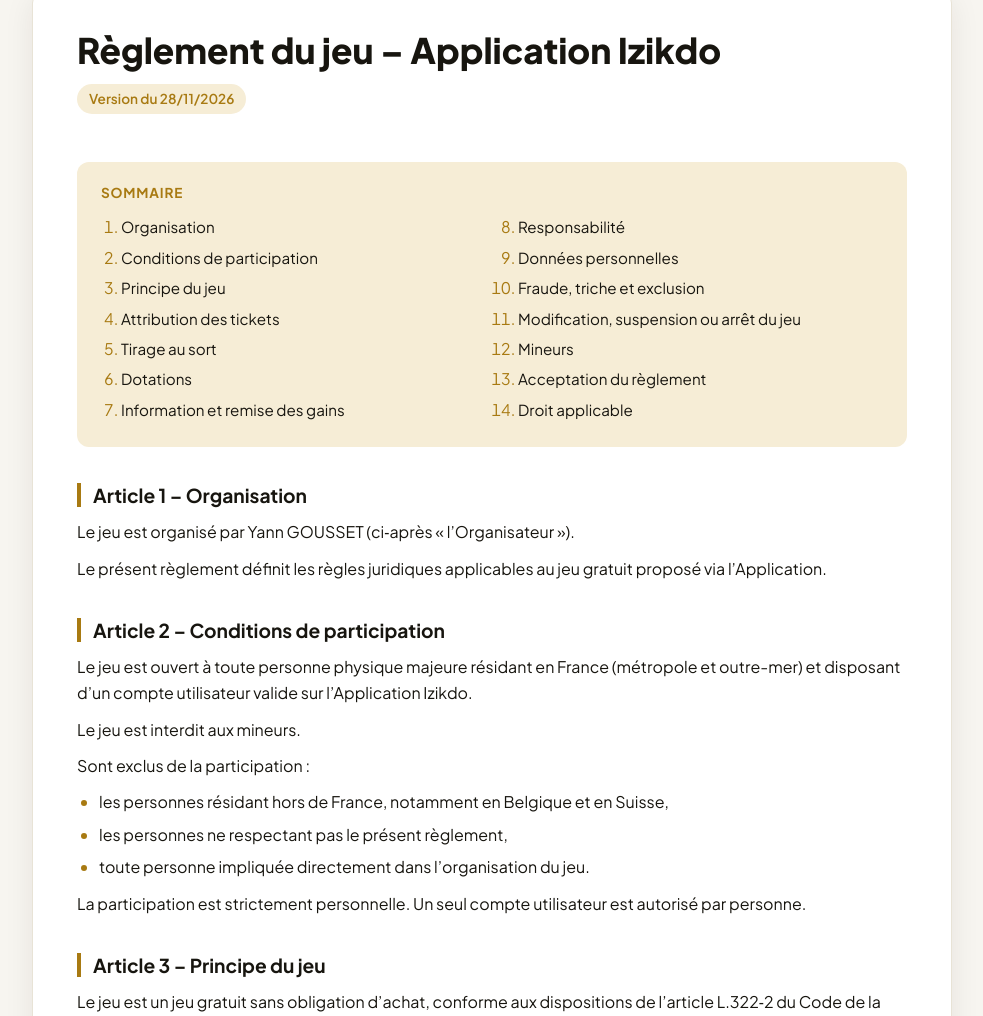
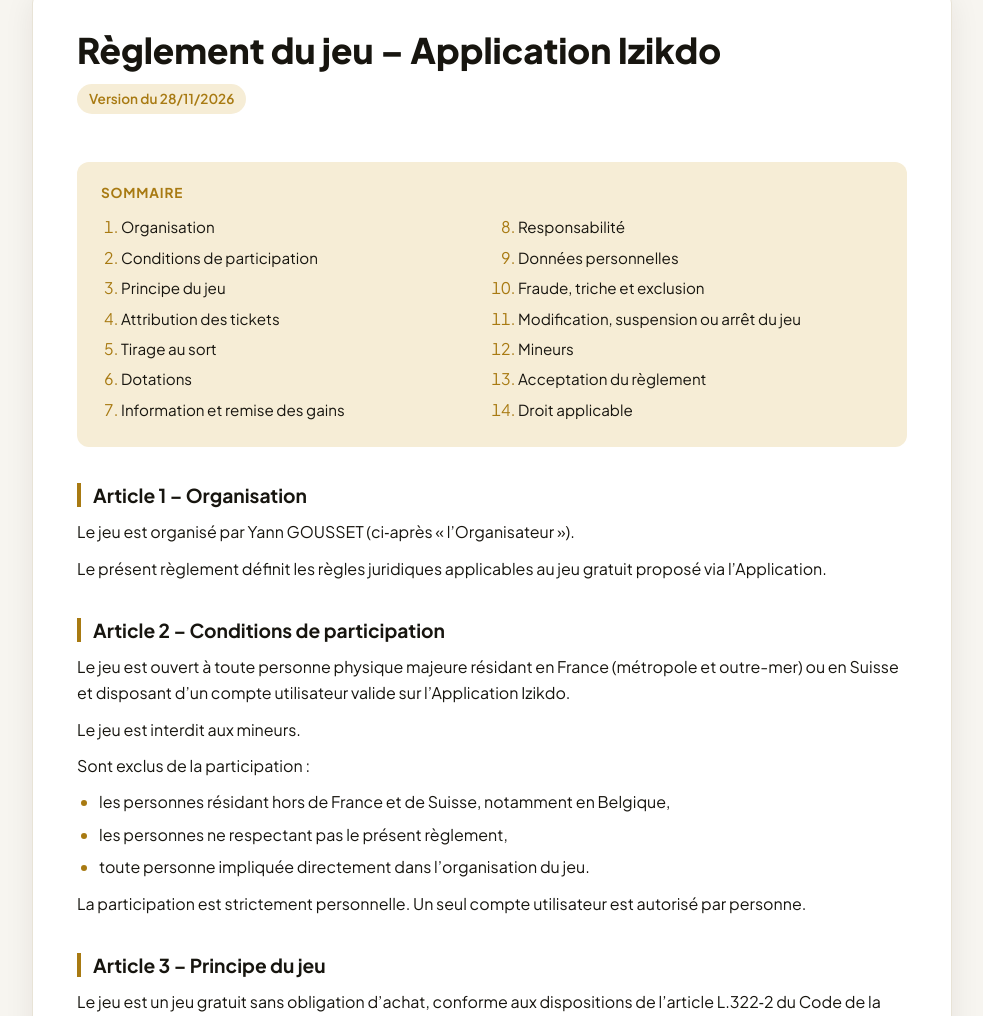
Before and after one commit to monentcie-creator/izikdo, a plain HTML site: page izikdo/reglement.html in a window 1280 px wide. Shown: the part 221-1237 px from the top of the page, without its empty margins (148-1131 px from the left). Drawn offline with Linux system fonts and the light colour scheme.

Commit message:
Zone : retour à France et Suisse (Belgique exclue)
Co-Authored-By: Claude Sonnet 5.5 <noreply@anthropic.com>

```diff
--- a/izikdo/reglement.html
+++ b/izikdo/reglement.html
@@ -57,11 +57,11 @@
   <p>Le présent règlement définit les règles juridiques applicables au jeu gratuit proposé via l’Application.</p>
 
   <h2 id="a2">Article 2 – Conditions de participation</h2>
-  <p>Le jeu est ouvert à toute personne physique majeure résidant en France (métropole et outre-mer) et disposant d’un compte utilisateur valide sur l’Application Izikdo.</p>
+  <p>Le jeu est ouvert à toute personne physique majeure résidant en France (métropole et outre-mer) ou en Suisse et disposant d’un compte utilisateur valide sur l’Application Izikdo.</p>
   <p>Le jeu est interdit aux mineurs.</p>
   <p>Sont exclus de la participation :</p>
   <ul>
-    <li>les personnes résidant hors de France, notamment en Belgique et en Suisse,</li>
+    <li>les personnes résidant hors de France et de Suisse, notamment en Belgique,</li>
     <li>les personnes ne respectant pas le présent règlement,</li>
     <li>toute personne impliquée directement dans l’organisation du jeu.</li>
   </ul>
```
Also changed, not shown: index.html (+1 -1 lines), izikdo/cgu.html (+1 -1 lines), izikdo/index.html (+2 -2 lines).
